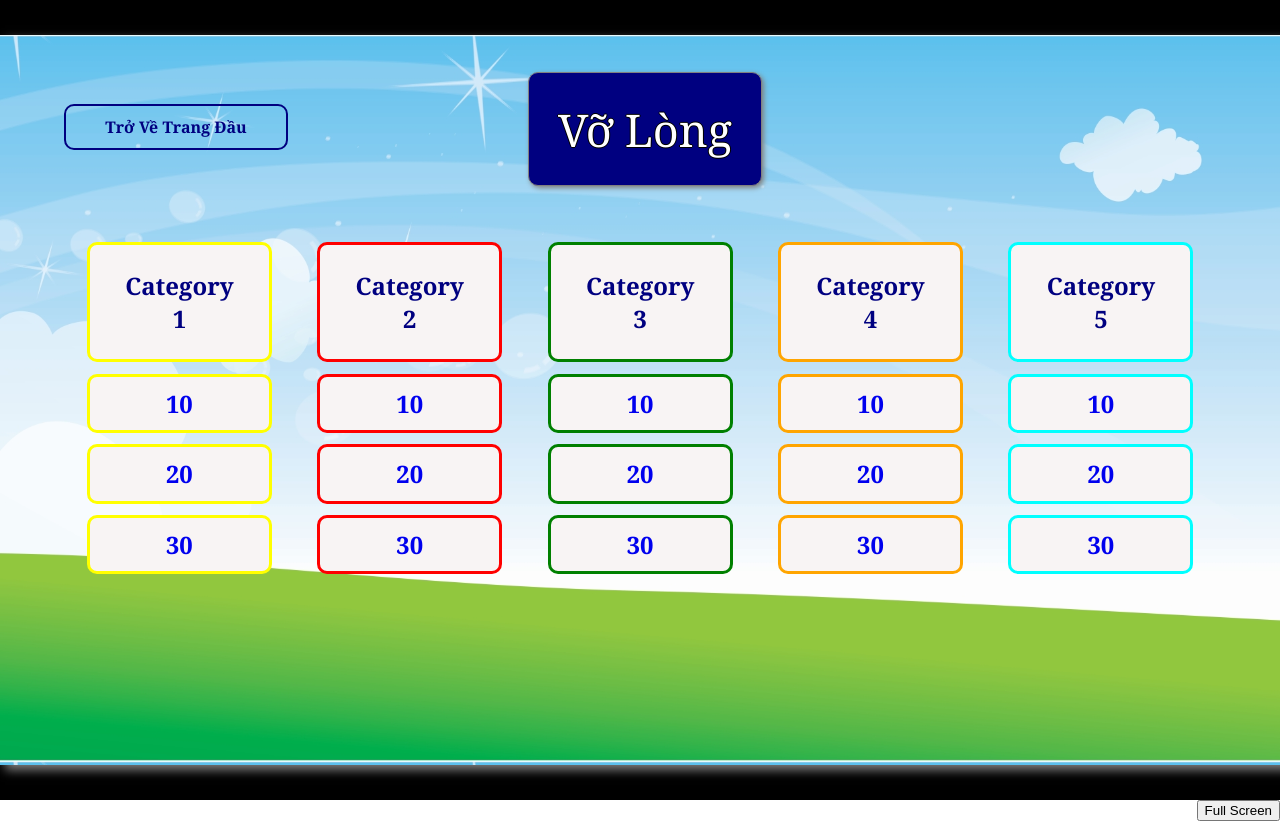
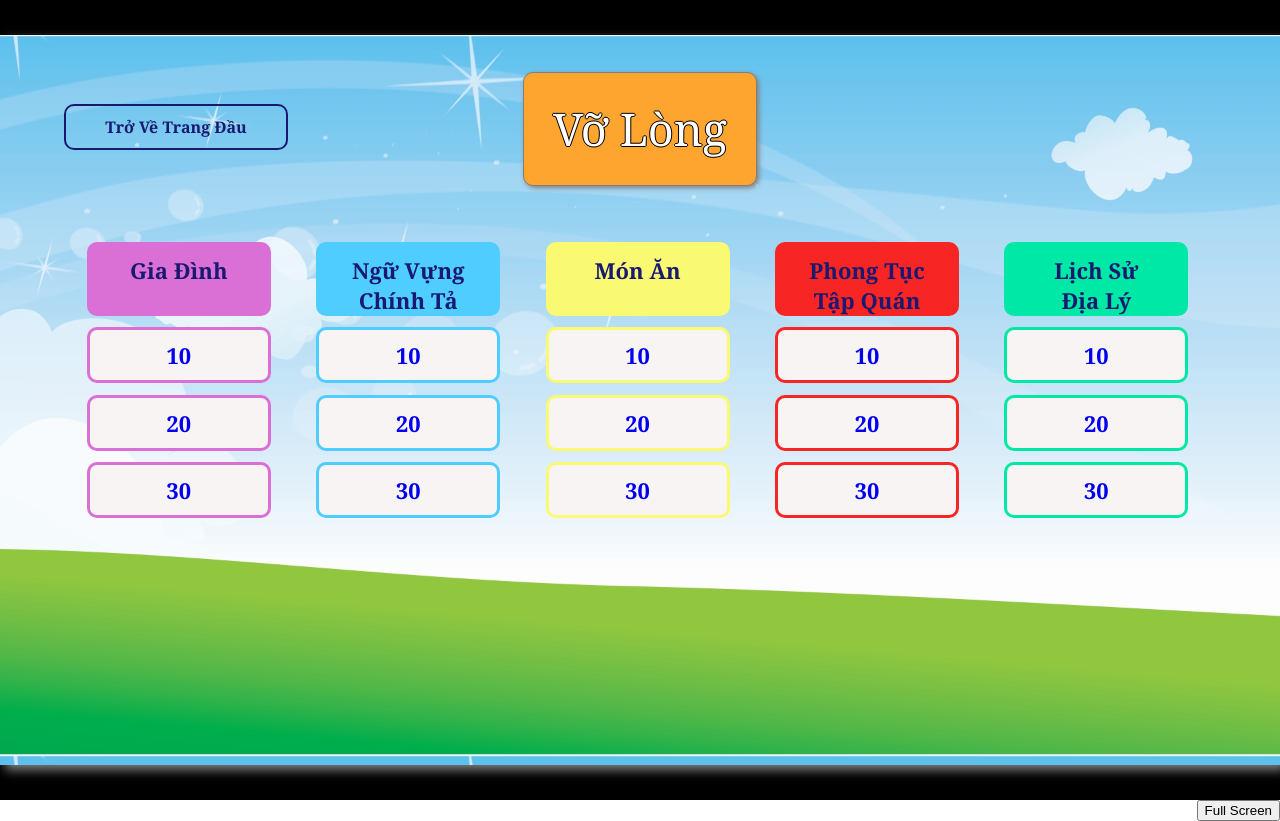
Before and after one commit to ankpham/vh-final-round, a React (Create React App) app: page /vl-selection in a window 1280 px wide. Shown: the top 821 px of the page. Built offline with nearby package versions, Linux system fonts and the light colour scheme.

Commit message:
design and styling overhaul

```diff
--- a/src/App.js
+++ b/src/App.js
@@ -8,7 +8,7 @@
 import VLHome from './pages/VLHome';
 import VLSelection from './pages/VLSelection';
 import VLViewQuestion from './pages/VLViewQuestion';
-import Selection from './pages/Selection';
+import RoundSelection from './pages/RoundSelection';
 import ViewQuestion from './pages/ViewQuestion';
 import ViewOERQuestion from './pages/ViewOERQuestion';
 
@@ -32,7 +32,7 @@
     <Router>
       <Routes>
         <Route path="/" element={<Home/>} exact/>
-        <Route path="/selection" element={<Selection/>} exact/>
+        <Route path="/selection" element={<RoundSelection/>} exact/>
         <Route path="/vl-home" element={<VLHome/>} exact/>
         <Route path="/vl-selection" element={<VLSelection/>} exact/>
         <Route path="/vl-view-question/:category/:points" element={<VLViewQuestion/>} exact/>
--- a/src/pages/Selection.jsx
+++ b/src/pages/RoundSelection.jsx
@@ -1,9 +1,9 @@
 import React from 'react';
 import { Link } from 'react-router-dom';
 
-const Selection = () => {
+const RoundSelection = () => {
     return (
-        <div className='selection'>
+        <div className='round-selection'>
             <div className='container'>
                 <div className='select-round'>
                     <Link className="link" to="/vl-home">Vỡ Lòng</Link>
@@ -15,4 +15,4 @@
     )
 }
 
-export default Selection;
+export default RoundSelection;
--- a/src/pages/VLSelection.jsx
+++ b/src/pages/VLSelection.jsx
@@ -30,38 +30,38 @@
         <div className="selection">
             <div className="container category">
                 <Link className="link back-to-selection" to={"/vl-home"}>Trở Về Trang Đầu</Link>
-                <h1 ref={heading} className='heading background-navy'>Vỡ Lòng</h1>
+                <h1 ref={heading} className='heading background-orange'>Vỡ Lòng</h1>
                 <div className='selection-container-category-points'>
                     <div ref={categoryElement} className="category">
                         <div className='column'>
-                            <span className="select border-yellow">Category 1</span>
-                            <Link onClick={() => newUsedQuestion(1,1)} to={"/vl-view-question/1-1/10"} className="select border-yellow">10</Link>
-                            <Link onClick={() => newUsedQuestion(1,2)} to={"/vl-view-question/1-1/20"} className="select border-yellow">20</Link>
-                            <Link onClick={() => newUsedQuestion(1,3)} to={"/vl-view-question/1-1/30"} className="select border-yellow">30</Link>
+                            <span className="select background-orchid border-orchid">Gia Đình</span>
+                            <Link onClick={() => newUsedQuestion(1,1)} to={"/vl-view-question/1-1/10"} className="select border-orchid">10</Link>
+                            <Link onClick={() => newUsedQuestion(1,2)} to={"/vl-view-question/1-1/20"} className="select border-orchid">20</Link>
+                            <Link onClick={() => newUsedQuestion(1,3)} to={"/vl-view-question/1-1/30"} className="select border-orchid">30</Link>
                         </div>
                         <div className='column'>
-                            <span className="select border-red">Category 2</span>
-                            <Link onClick={() => newUsedQuestion(2,1)} to={"/vl-view-question/1-2/10"} className="select border-red">10</Link>
-                            <Link onClick={() => newUsedQuestion(2,2)} to={"/vl-view-question/1-2/20"} className="select border-red">20</Link>
-                            <Link onClick={() => newUsedQuestion(2,3)} to={"/vl-view-question/1-2/30"} className="select border-red">30</Link>
+                            <span className="select background-lightblue border-lightblue">Ngữ Vựng Chính Tả</span>
+                            <Link onClick={() => newUsedQuestion(2,1)} to={"/vl-view-question/1-2/10"} className="select border-lightblue">10</Link>
+                            <Link onClick={() => newUsedQuestion(2,2)} to={"/vl-view-question/1-2/20"} className="select border-lightblue">20</Link>
+                            <Link onClick={() => newUsedQuestion(2,3)} to={"/vl-view-question/1-2/30"} className="select border-lightblue">30</Link>
                         </div>
                         <div className='column'>
-                            <span className="select border-green">Category 3</span>
-                            <Link onClick={() => newUsedQuestion(3,1)} to={"/vl-view-question/1-3/10"} className="select border-green">10</Link>
-                            <Link onClick={() => newUsedQuestion(3,2)} to={"/vl-view-question/1-3/20"} className="select border-green">20</Link>
-                            <Link onClick={() => newUsedQuestion(3,3)} to={"/vl-view-question/1-3/30"} className="select border-green">30</Link>
+                            <span className="select background-yellow border-yellow">Món Ăn</span>
+                            <Link onClick={() => newUsedQuestion(3,1)} to={"/vl-view-question/1-3/10"} className="select border-yellow">10</Link>
+                            <Link onClick={() => newUsedQuestion(3,2)} to={"/vl-view-question/1-3/20"} className="select border-yellow">20</Link>
+                            <Link onClick={() => newUsedQuestion(3,3)} to={"/vl-view-question/1-3/30"} className="select border-yellow">30</Link>
                         </div>
                         <div className='column'>
-                            <span className="select border-orange">Category 4</span>
-                            <Link onClick={() => newUsedQuestion(4,1)} to={"/vl-view-question/1-4/10"} className="select border-orange">10</Link>
-                            <Link onClick={() => newUsedQuestion(4,2)} to={"/vl-view-question/1-4/20"} className="select border-orange">20</Link>
-                            <Link onClick={() => newUsedQuestion(4,3)} to={"/vl-view-question/1-4/30"} className="select border-orange">30</Link>
+                            <span className="select background-red border-red">Phong Tục Tập Quán</span>
+                            <Link onClick={() => newUsedQuestion(4,1)} to={"/vl-view-question/1-4/10"} className="select border-red">10</Link>
+                            <Link onClick={() => newUsedQuestion(4,2)} to={"/vl-view-question/1-4/20"} className="select border-red">20</Link>
+                            <Link onClick={() => newUsedQuestion(4,3)} to={"/vl-view-question/1-4/30"} className="select border-red">30</Link>
                         </div>
                         <div className='column'>
-                            <span className="select border-cyan">Category 5</span>
-                            <Link onClick={() => newUsedQuestion(5,1)} to={"/vl-view-question/1-5/10"} className="select border-cyan">10</Link>
-                            <Link onClick={() => newUsedQuestion(5,2)} to={"/vl-view-question/1-5/20"} className="select border-cyan">20</Link>
-                            <Link onClick={() => newUsedQuestion(5,3)} to={"/vl-view-question/1-5/30"} className="select border-cyan">30</Link>
+                            <span className="select background-green border-green">Lịch Sử Địa Lý</span>
+                            <Link onClick={() => newUsedQuestion(5,1)} to={"/vl-view-question/1-5/10"} className="select border-green">10</Link>
+                            <Link onClick={() => newUsedQuestion(5,2)} to={"/vl-view-question/1-5/20"} className="select border-green">20</Link>
+                            <Link onClick={() => newUsedQuestion(5,3)} to={"/vl-view-question/1-5/30"} className="select border-green">30</Link>
                         </div>
                     </div>
                 </div>
--- a/src/style/background-colors.css
+++ b/src/style/background-colors.css
@@ -1,35 +1,35 @@
 .background-yellow {
-    background-color: yellow !important;
+    background-color: rgb(250, 250, 114) !important;
 }
 
 .background-orange {
-    background-color: orange !important;
+    background-color: rgb(254, 165, 48) !important;
 }
 
 .background-red {
-    background-color: red !important;
+    background-color: rgb(248, 37, 37) !important;
 }
 
-.background-darkred {
-    background-color: darkred !important;
+.background-pink {
+    background-color: rgb(252, 49, 157) !important;
+}
+
+.background-orchid {
+    background-color: orchid !important;
 }
 
 .background-purple {
-    background-color: purple !important;
-}
-
-.background-navy {
-    background-color: navy !important;
+    background-color: rgb(134, 75, 252) !important;
 }
 
 .background-lightblue {
-    background-color: lightblue !important;
+    background-color: rgb(80, 205, 255) !important;
 }
 
 .background-cyan {
-    background-color: cyan !important;
+    background-color: rgb(0, 255, 255) !important;
 }
 
 .background-green {
-    background-color: green !important;
+    background-color: rgb(0, 232, 166) !important;
 }
--- a/src/style/border-colors.css
+++ b/src/style/border-colors.css
@@ -1,39 +1,35 @@
 .border-yellow {
-    border-color: yellow !important;
+    border-color: rgb(250, 250, 114) !important;
 }
 
 .border-orange {
-    border-color: orange !important;
+    border-color: rgb(254, 165, 48) !important;
 }
 
 .border-red {
-    border-color: red !important;
+    border-color: rgb(248, 37, 37) !important;
 }
 
-.border-darkred {
-    border-color: darkred !important;
+.border-pink {
+    border-color: rgb(252, 49, 157) !important;
+}
+
+.border-orchid {
+    border-color: orchid !important;
 }
 
 .border-purple {
-    border-color: purple !important;
-}
-
-.border-blue {
-    border-color: blue !important;
-}
-
-.border-navy {
-    border-color: navy !important;
+    border-color: rgb(134, 75, 252) !important;
 }
 
 .border-lightblue {
-    border-color: lightblue !important;
+    border-color: rgb(80, 205, 255) !important;
 }
 
 .border-cyan {
-    border-color: cyan !important;
+    border-color: rgb(0, 255, 255) !important;
 }
 
 .border-green {
-    border-color: green !important;
+    border-color: rgb(0, 232, 166) !important;
 }
--- a/src/style/selection.css
+++ b/src/style/selection.css
@@ -1,18 +1,18 @@
-.selection {
+.round-selection {
     display: flex;
     height: 100vh;
     width: 100%;
     text-align: center;
 }
 
-.selection .container .select-round {
+.round-selection .container .select-round {
     margin-top: 15%;
     text-align: center;
     display: flex;
     flex-direction: column;
 }
 
-.selection .container .select-round .link {
+.round-selection .container .select-round .link {
     color: white;
     background-color: rgb(0, 0, 70);
     margin: auto;
--- a/src/style/style.css
+++ b/src/style/style.css
@@ -12,7 +12,7 @@
 
 body {
     overflow: hidden; /*remove overflow hidden to add scrollbar and access full screen button*/
-    color: navy;
+    color: midnightblue;
     font-family: Cambria;
     font-weight: 600;
 }
@@ -44,12 +44,12 @@
 }
 
 .link {
-    color: navy;
+    color: midnightblue;
     display: block;
     text-align: center;
     width: 200px;
     text-decoration: none;
-    border: navy solid 2px;
+    border: midnightblue solid 2px;
     border-radius: 10px;
     padding: 10px;
     margin: 5px;
@@ -58,11 +58,11 @@
 }
 
 .link:hover {
-    border: navy 3px solid;
+    border: midnightblue 3px solid;
 }
 
 .link:active {
-    border: navy 4px solid;
+    border: midnightblue 4px solid;
 }
 
 .select {
@@ -82,11 +82,11 @@
 }
 
 .select:hover {
-    border: 2px navy inset;
+    border: 2px midnightblue inset;
 }
 
 .select.active {
-    border: 3px navy inset;
+    border: 3px midnightblue inset;
 }
 
 .link.back-to-selection {
@@ -132,7 +132,7 @@
 }
 
 .link.next {
-    color: navy;
+    color: midnightblue;
     border: none;
     font-weight: 900;
     font-size: 90px;
--- a/src/style/vl-selection.css
+++ b/src/style/vl-selection.css
@@ -38,8 +38,8 @@
     margin-top: 2.5%;
     margin-bottom: 2.5%;
     box-shadow: 2px 2px 5px gray;
-    text-shadow: -1px 0 black, 0 1px black, 1px 0 black, 0 -1px black;
-    color: white;
+    /*text-shadow: -1px 0 black, 0 1px black, 1px 0 black, 0 -1px black;*/
+    color: midnightblue;
     text-decoration: none;
 }
 
@@ -73,8 +73,7 @@
 
 .selection .selection-container-category-points .category .column .select:first-child {
     cursor: default;
-    padding-top: 3vh;
-    padding-bottom: 3vh;
+    height: 16%;
 }
 
 .selection .selection-container-category-points .category .column .select:first-child:hover {
@@ -83,6 +82,7 @@
 
 .selection .selection-container-category-points .category .column .select {
     width: 100%;
+    font-size: 22px;
     border-width: 3px;
     background-color: #f8f4f4;
     text-decoration: none;
```
Also changed, not shown: src/pages/VLViewQuestion.jsx (+34 -11 lines), src/pages/ViewOERQuestion.jsx (+0 -35 lines), src/style/view-question.css (+8 -14 lines).
